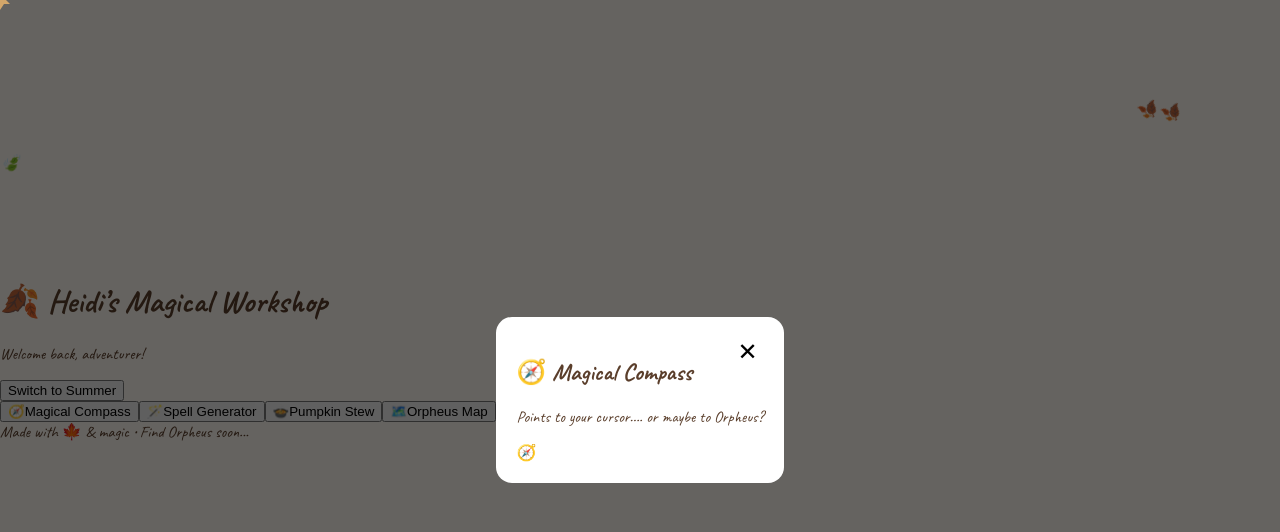
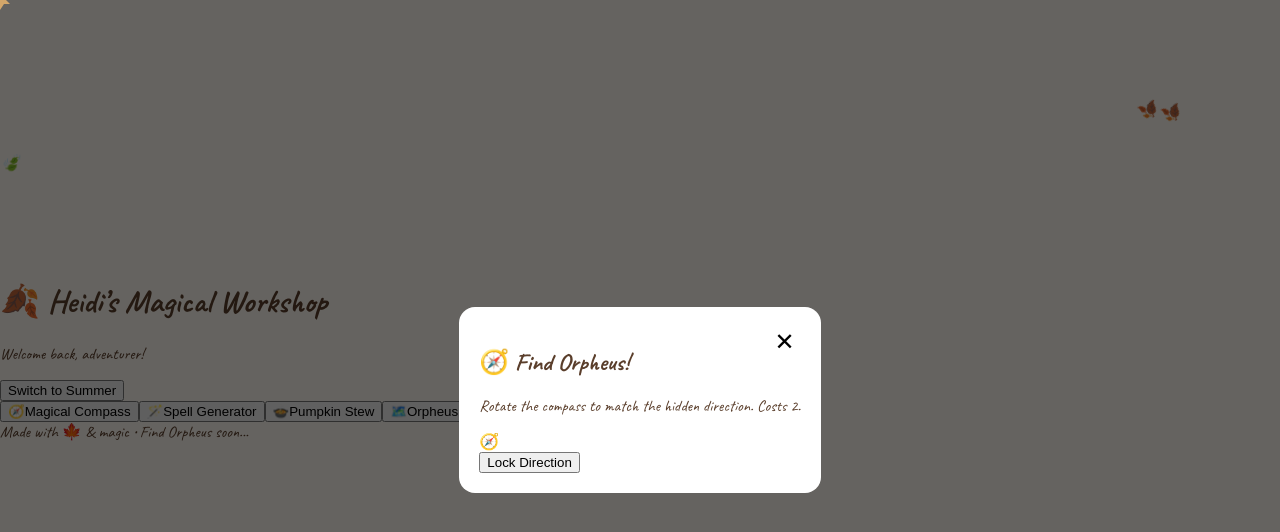
Before and after one commit to aakashvishcoder/Magical-Workshop, a React (Vite) app: page / in a window 1280 px wide. Both pictures are taken after a click on the button "Magical Compass". Shown: the top 532 px of the page. Built offline with nearby package versions, Linux system fonts and the light colour scheme.

Commit message:
CompassGame complete

```diff
--- a/src/components/Home.tsx
+++ b/src/components/Home.tsx
@@ -2,7 +2,7 @@
 import FallingLeaves from './FallingLeaves';
 import GadgetModel from './GadgetModel';
 import { useTheme } from '../utils/themes';
-import Compass from './gadgets/Compass';
+import Compass from './gadgets/CompassGame';
 
 const gadgets = [
     { id: 'compass', name: 'Magical Compass', icon: '🧭' },
--- a/src/components/WorkshopHub.tsx
+++ b/src/components/WorkshopHub.tsx
@@ -1,2 +1,5 @@
 import React, { useState } from 'react';
 import GadgetHotspot from './GadgetHotspot';
+import GadgetModel from './GadgetModel';
+import { useGameState } from '../hooks/useGameState';
+import CompassGame from './gadgets/CompassGame';
--- a/src/components/gadgets/Compass.tsx
+++ /dev/null
@@ -1,36 +0,0 @@
-import React, { useState, useEffect } from 'react';
-
-const Compass: React.FC = () => {
-  const [angle,setAngle] = useState(0);
-
-  useEffect(() => {
-    const handleMouseMove = (e: MouseEvent) => {
-      const centerX = window.innerWidth / 2;
-      const centerY = window.innerHeight / 2;
-      const radians = Math.atan(e.clientY - centerY, e.clientX - centerX);
-      setAngle(radians * (180 / Math.PI) + 90);
-    };
-
-    window.addEventListener('mousemove', handleMouseMove);
-    return () => window.removeEventListener('mousemove', handleMouseMove);
-  },[]);
-
-  return (
-    <div className="text-center p-5 max-w-md mx-auto">
-      <h2 className="text-2xl font-caveat font-bold mb-2">🧭 Magical Compass</h2>
-      <p className="text-fall-text mb-6 opacity-90">
-        Points to your cursor.... or maybe to Orpheus?
-      </p>
-      <div className="text-6xl my-5">
-        <span
-          className="incline-block transition-transform duration-200 ease-out"
-          style={{ transform: `rotate(${angle}deg)`}}
-        >
-          🧭
-        </span>
-      </div>
-    </div>
-  );
-};
-
-export default Compass;
--- /dev/null
+++ b/src/components/gadgets/CompassGame.tsx
@@ -0,0 +1,77 @@
+import React, { useState, useEffect } from 'react';
+import { useGameState } from '../../hooks/useGameState';
+
+const CompassGame: React.FC = () => {
+  const { sparks, spendSparks, unlockGadget } = useGameState();
+  const [targetAngle, setTargetAngle] = useState(0);
+  const [playerAngle, setPlayerAngle] = useState(0);
+  const [status, setStatus] = useState<'idle' | 'success' | 'failed'>('idle');
+  const [cost, setCost] = useState(2);
+
+  useEffect(() => {
+    setTargetAngle(Math.floor(Math.random() * 360));
+  }, []);
+
+  const handleDrag = (e: React.MouseEvent) => {
+    const rect = e.currentTarget.getBoundingClientRect();
+    const centerX = rect.left + rect.width / 2;
+    const centerY = rect.top + rect.height / 2;
+    const radians = Math.atan2(e.clientY - centerY, e.clientX - centerX);
+    setPlayerAngle(radians * (180 / Math.PI) + 90);
+  };
+
+  const handleSubmit = () => {
+    if (sparks < cost) {
+      setStatus('failed');
+      return;
+    }
+
+    const diff = Math.abs(playerAngle - targetAngle);
+    const isClose = diff < 15 || Math.abs(diff - 360) < 15;
+
+    if (isClose) {
+      spendSparks(cost);
+      unlockGadget('stew');
+      setStatus('success');
+    } else {
+      setStatus('failed');
+    }
+  };
+
+  return (
+    <div className="text-center p-6 max-w-md">
+      <h2 className="text-2xl font-caveat mb-2">🧭 Find Orpheus!</h2>
+      <p className="text-fall-text mb-4">
+        Rotate the compass to match the hidden direction. Costs <span className="font-bold">{cost}</span>.
+      </p>
+
+      <div
+        className="relative w-48 h-48 mx-auto mb-6 cursor-pointer"
+        onMouseMove={handleDrag}
+      >
+        <div
+          className="absolute inset-0 flex items-center justify-center text-5xl transition-transform duration-150"
+          style={{ transform: `rotate(${playerAngle}deg)`}}
+        >
+          🧭
+        </div>
+        <div className="absolute inset-0 border-4 border-dashed border-fall-text/30 rounded-full"></div>
+      </div>
+
+      <button
+        onClick={handleSubmit}
+        className="px-6 py-2 bg-amber-glow text-white rounded-full font-bold shadow-glow hover:scale-105 transition"
+      >
+        Lock Direction
+      </button>
+
+      {status === 'success' && (
+        <div className="mt-4 text-red-500">
+          {sparks < cost ? "Not enough sparks" : 'Not quite... try again!'}
+        </div>
+      )}
+    </div>
+  );
+};
+
+export default CompassGame;
```
